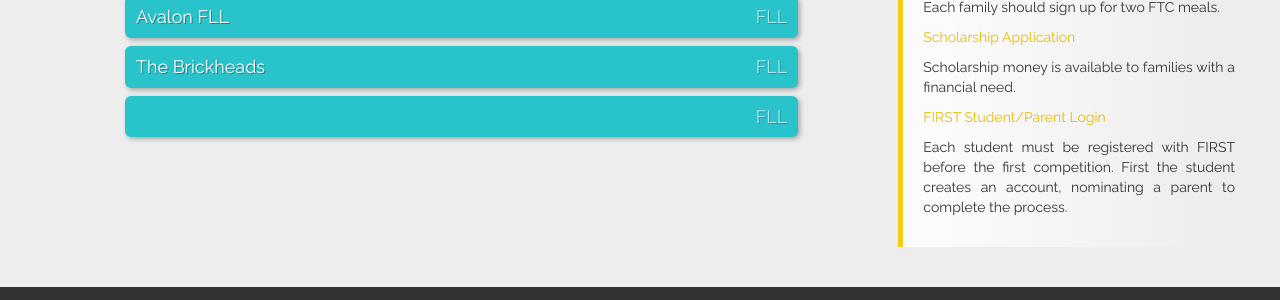
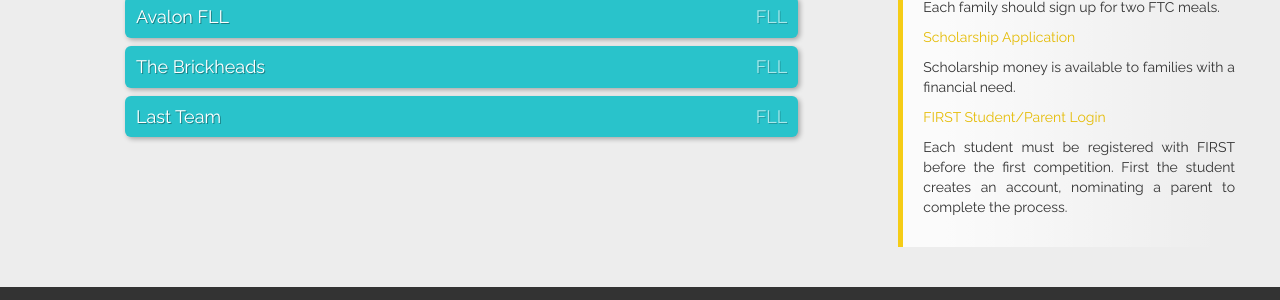
Before and after one commit to lauraschultz/mythicalrobotics, a Jekyll site: the page built from index.html, in a window 1280 px wide. Shown: the part 471-771 px from the top of the page. Built offline with Jekyll 4.4.1, drawn with Linux system fonts in a browser that asks for light colours; nearby versions of some CDN libraries.

Commit message:
Update _config.yml

```diff
--- a/_config.yml
+++ b/_config.yml
@@ -18,5 +18,8 @@
 team4_name: "The Brickheads"
 team4_url: the-brickheads
 
+team5_name: "Last Team"
+team5_url: team5
+
 # Build settings
 markdown: kramdown
```
